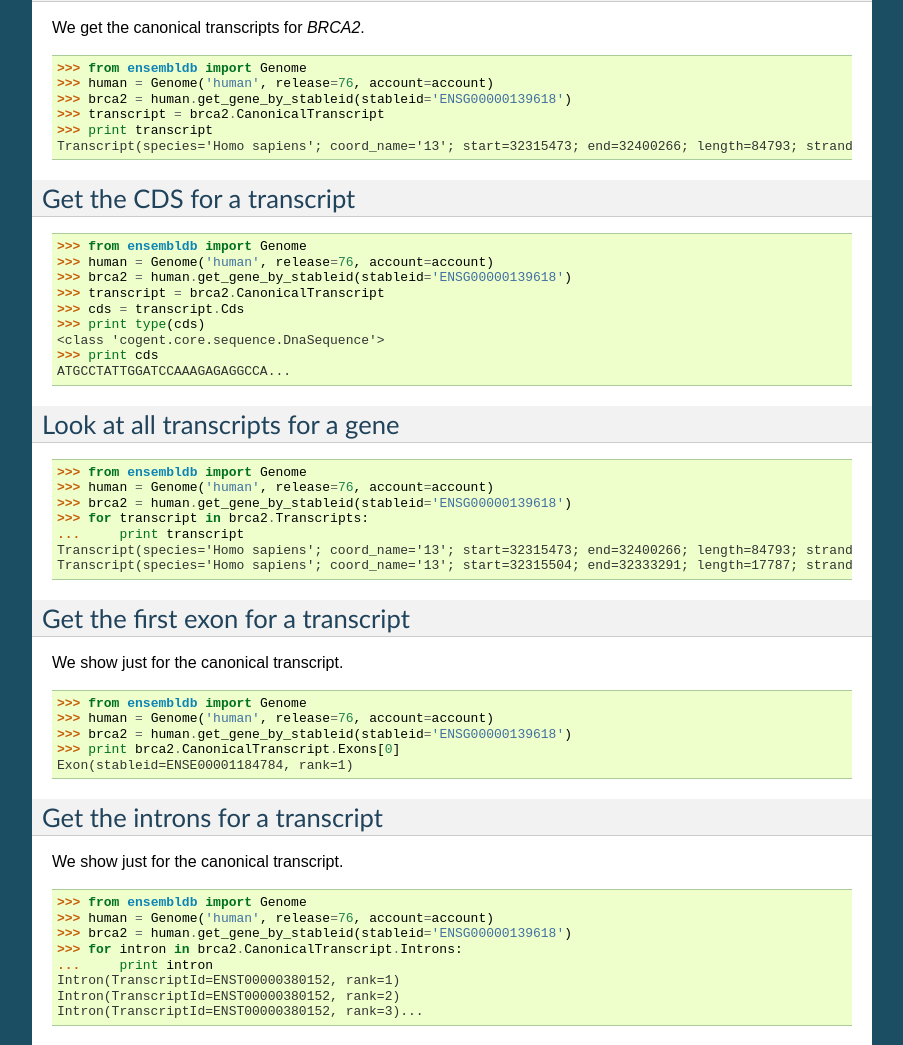
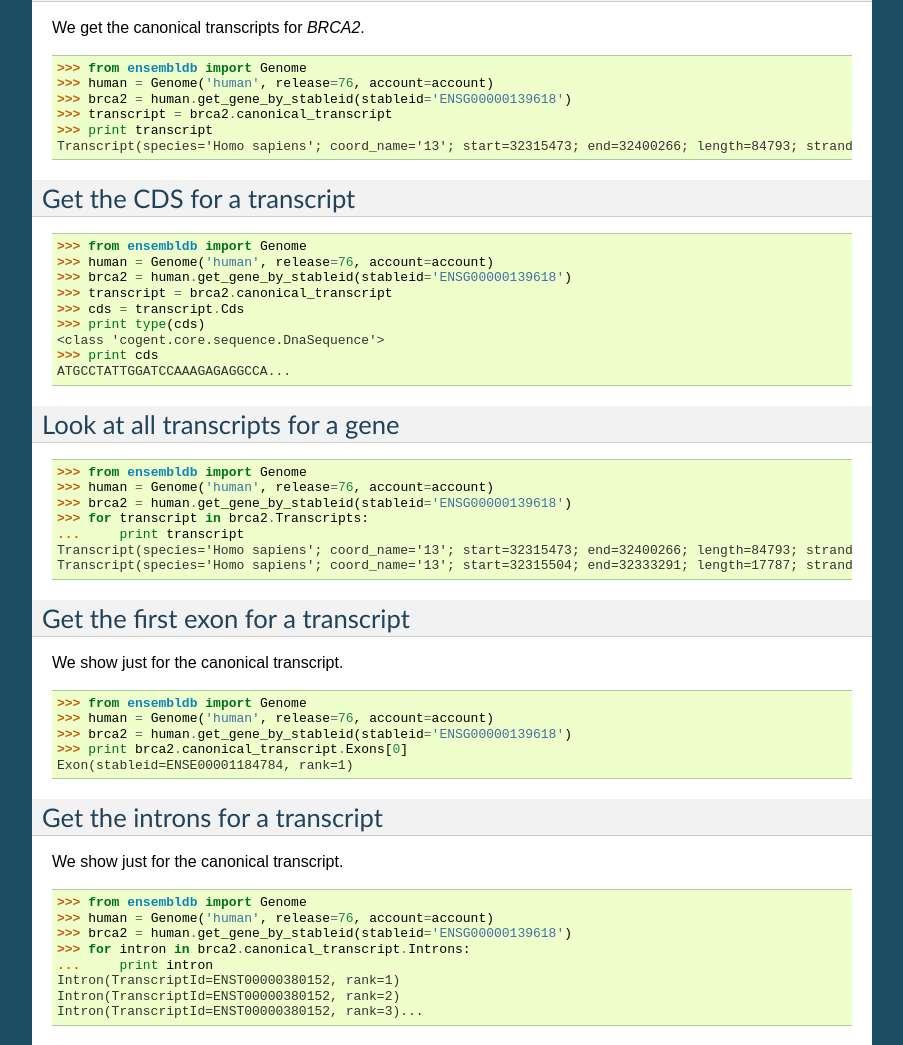
Before and after one commit to cogent3/ensembldb3, a Sphinx documentation site: the page built from doc/ensembl_snips.rst, in a window 1280 px wide and 1400 px high, scrolled down 1966 px. Shown: the part 153-1198 px from the top of the window, without its empty margins (198-1101 px from the left). Built offline with Sphinx 7.4.7, drawn with Linux system fonts in a browser that asks for light colours; formulas are drawn with MathJax 3; some of the changed text lies outside the part shown.

Commit message:
Gene.CanonicalTranscript to canonical_transcript

```diff
--- a/doc/ensembl_snips.rst
+++ b/doc/ensembl_snips.rst
@@ -147,7 +147,7 @@ We get the canonical transcripts for *BRCA2*.
     >>> from ensembldb import Genome
     >>> human = Genome('human', release=76, account=account)
     >>> brca2 = human.get_gene_by_stableid(stableid='ENSG00000139618')
-    >>> transcript = brca2.CanonicalTranscript
+    >>> transcript = brca2.canonical_transcript
     >>> print transcript
     Transcript(species='Homo sapiens'; coord_name='13'; start=32315473; end=32400266; length=84793; strand='+')
 
@@ -159,7 +159,7 @@ Get the CDS for a transcript
     >>> from ensembldb import Genome
     >>> human = Genome('human', release=76, account=account)
     >>> brca2 = human.get_gene_by_stableid(stableid='ENSG00000139618')
-    >>> transcript = brca2.CanonicalTranscript
+    >>> transcript = brca2.canonical_transcript
     >>> cds = transcript.Cds
     >>> print type(cds)
     <class 'cogent.core.sequence.DnaSequence'>
@@ -189,7 +189,7 @@ We show just for the canonical transcript.
     >>> from ensembldb import Genome
     >>> human = Genome('human', release=76, account=account)
     >>> brca2 = human.get_gene_by_stableid(stableid='ENSG00000139618')
-    >>> print brca2.CanonicalTranscript.Exons[0]
+    >>> print brca2.canonical_transcript.Exons[0]
     Exon(stableid=ENSE00001184784, rank=1)
 
 Get the introns for a transcript
@@ -202,7 +202,7 @@ We show just for the canonical transcript.
     >>> from ensembldb import Genome
     >>> human = Genome('human', release=76, account=account)
     >>> brca2 = human.get_gene_by_stableid(stableid='ENSG00000139618')
-    >>> for intron in brca2.CanonicalTranscript.Introns:
+    >>> for intron in brca2.canonical_transcript.Introns:
     ...     print intron
     Intron(TranscriptId=ENST00000380152, rank=1)
     Intron(TranscriptId=ENST00000380152, rank=2)
@@ -271,7 +271,7 @@ We find the genetic variants for the canonical transcript of *BRCA2*.
     >>> from ensembldb import Genome
     >>> human = Genome('human', release=76, account=account)
     >>> brca2 = human.get_gene_by_stableid(stableid='ENSG00000139618')
-    >>> transcript = brca2.CanonicalTranscript
+    >>> transcript = brca2.canonical_transcript
     >>> print transcript.variants
     (<cogent.db.ensembl.region.Variation object at ...
     >>> for variant in transcript.variants:
@@ -457,7 +457,7 @@ We sample all one-to-one orthologs for a group of species, generating a FASTA fo
     ...     for m in orthologs.members:
     ...         try: # if sequence can't be translated, we ignore it
     ...             # get the CDS without the ending stop
-    ...             seq = m.CanonicalTranscript.Cds.trim_stop_codon()
+    ...             seq = m.canonical_transcript.Cds.trim_stop_codon()
     ...             # make the sequence name
     ...             seq.name = '%s:%s:%s' % \
     ...         (latin_to_common[m.genome.species], m.stableid, m.location)
```
Also changed, not shown: doc/query_ensembl.rst (+4 -4 lines), 2 other files.
